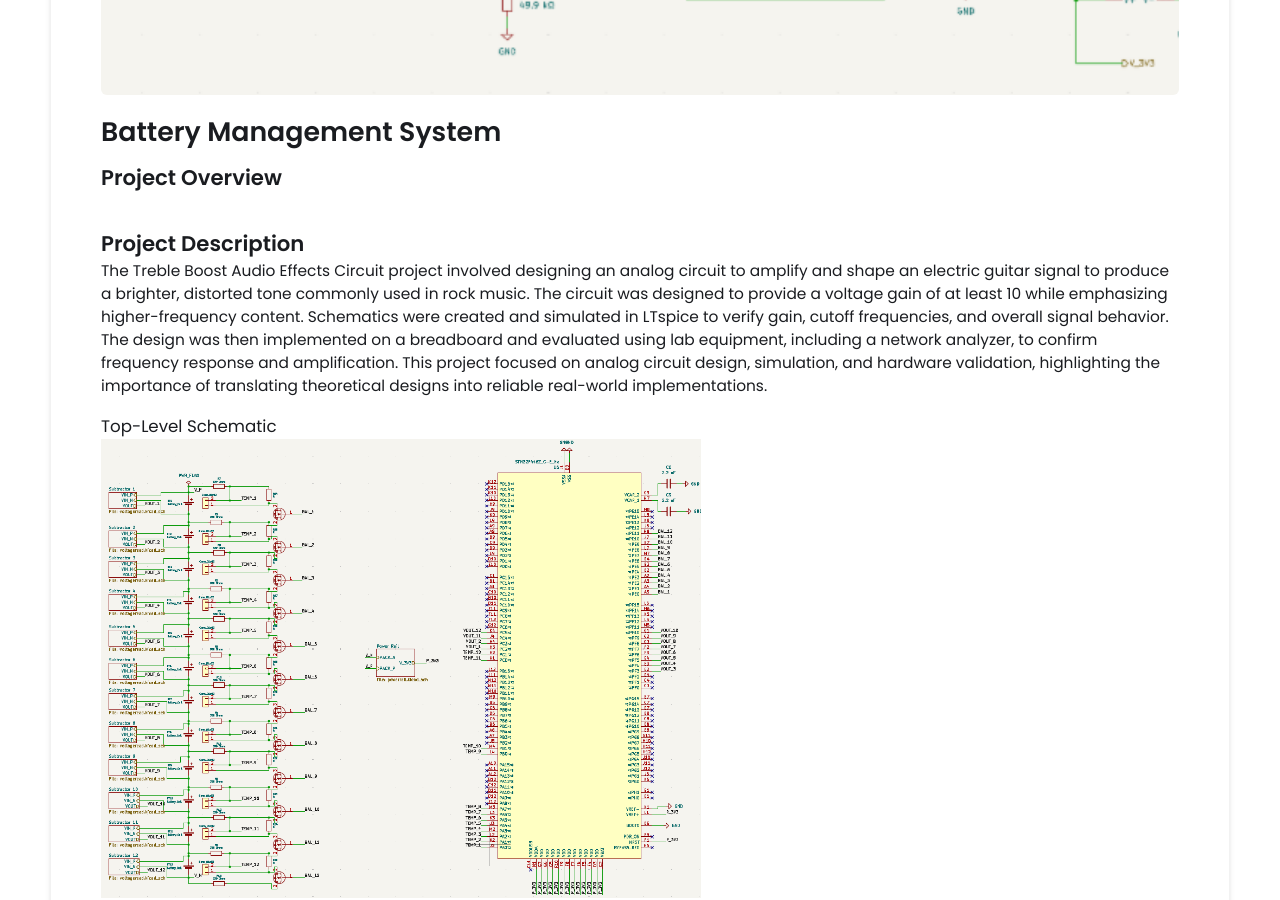
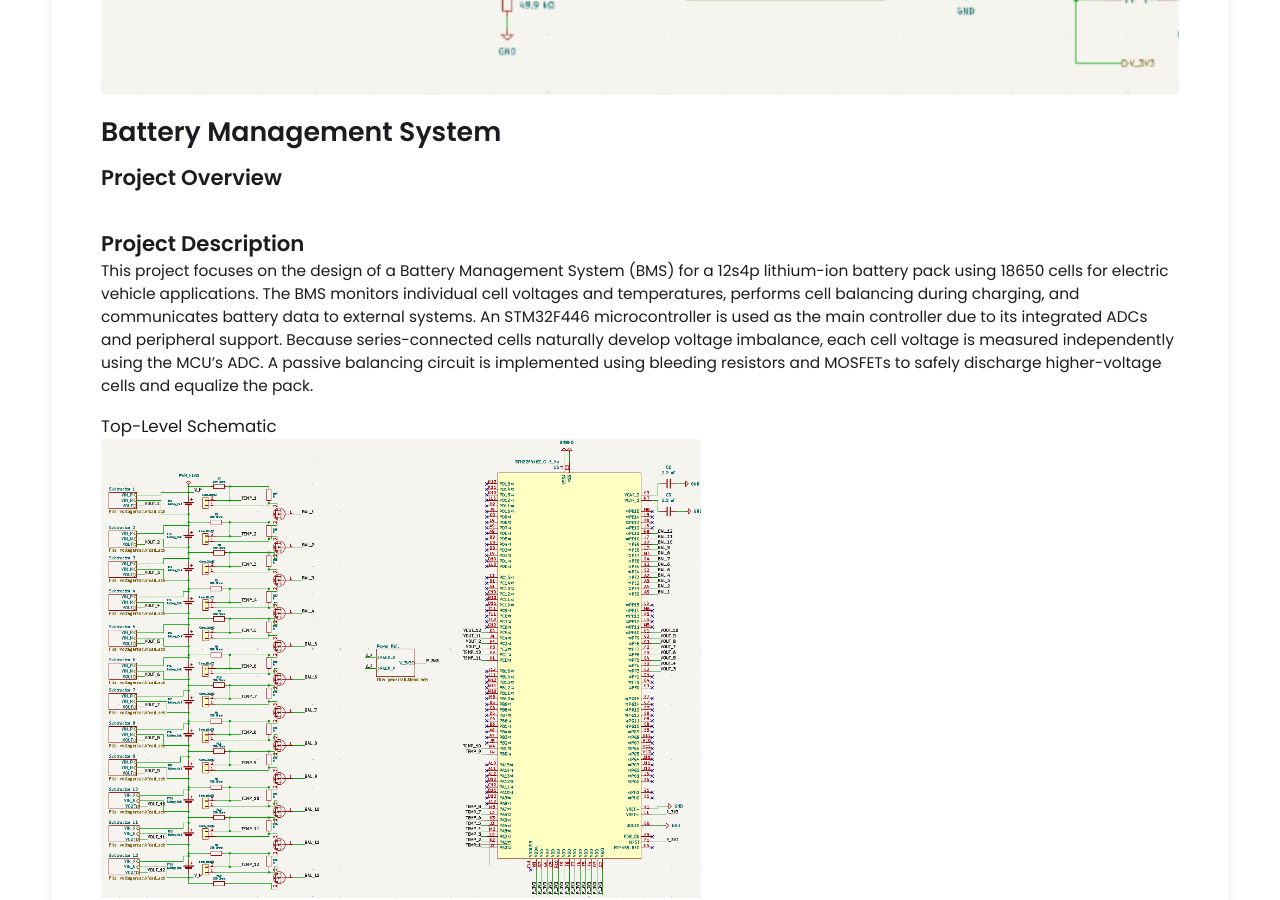
Before and after one commit to thongmn-8888/thongmn-8888.github.io, a Jekyll site: the page built from _projects/bms/index.md, in a window 1280 px wide and 900 px high, scrolled down 395 px. Built offline with Jekyll 4.4.1, drawn with Linux system fonts in a browser that asks for light colours.

Commit message:
Update index.md

```diff
--- a/_projects/bms/index.md
+++ b/_projects/bms/index.md
@@ -6,7 +6,7 @@ skills:
 main-image: /bms.png
 ---
 ## Project Description
-The Treble Boost Audio Effects Circuit project involved designing an analog circuit to amplify and shape an electric guitar signal to produce a brighter, distorted tone commonly used in rock music. The circuit was designed to provide a voltage gain of at least 10 while emphasizing higher-frequency content. Schematics were created and simulated in LTspice to verify gain, cutoff frequencies, and overall signal behavior. The design was then implemented on a breadboard and evaluated using lab equipment, including a network analyzer, to confirm frequency response and amplification. This project focused on analog circuit design, simulation, and hardware validation, highlighting the importance of translating theoretical designs into reliable real-world implementations.
+This project focuses on the design of a Battery Management System (BMS) for a 12s4p lithium-ion battery pack using 18650 cells for electric vehicle applications. The BMS monitors individual cell voltages and temperatures, performs cell balancing during charging, and communicates battery data to external systems. An STM32F446 microcontroller is used as the main controller due to its integrated ADCs and peripheral support. Because series-connected cells naturally develop voltage imbalance, each cell voltage is measured independently using the MCU’s ADC. A passive balancing circuit is implemented using bleeding resistors and MOSFETs to safely discharge higher-voltage cells and equalize the pack.
 
 ### Top-Level Schematic
 <img src="/assets/images/bms-project/top-level.png" width="600">
```
